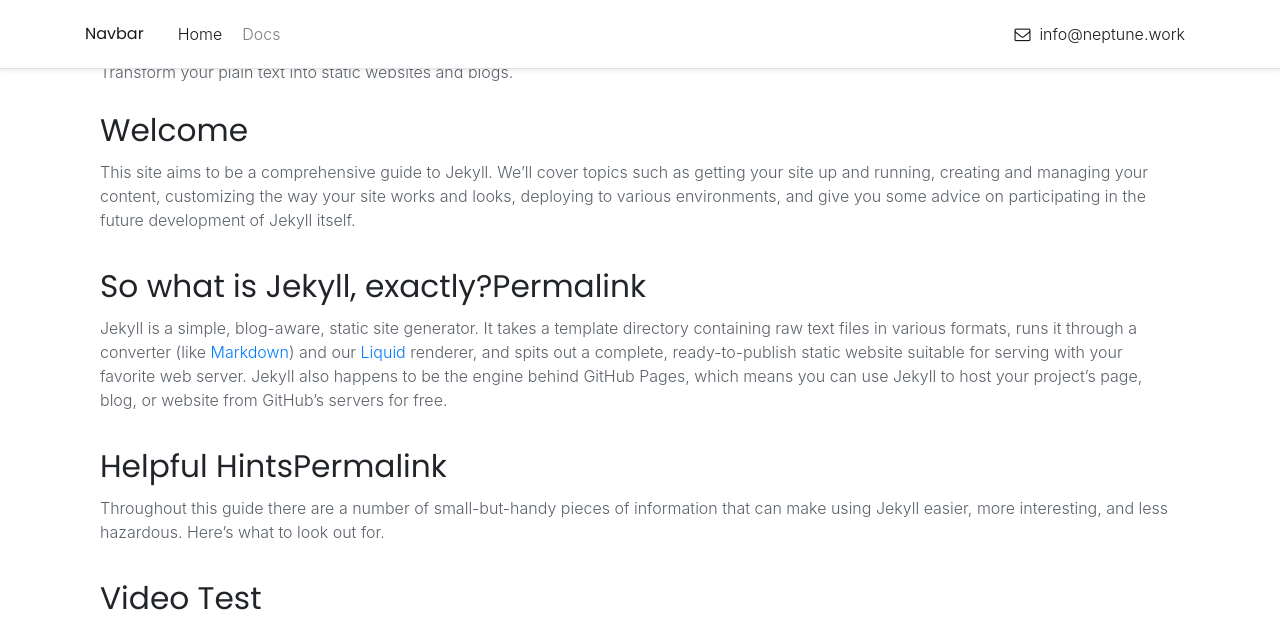
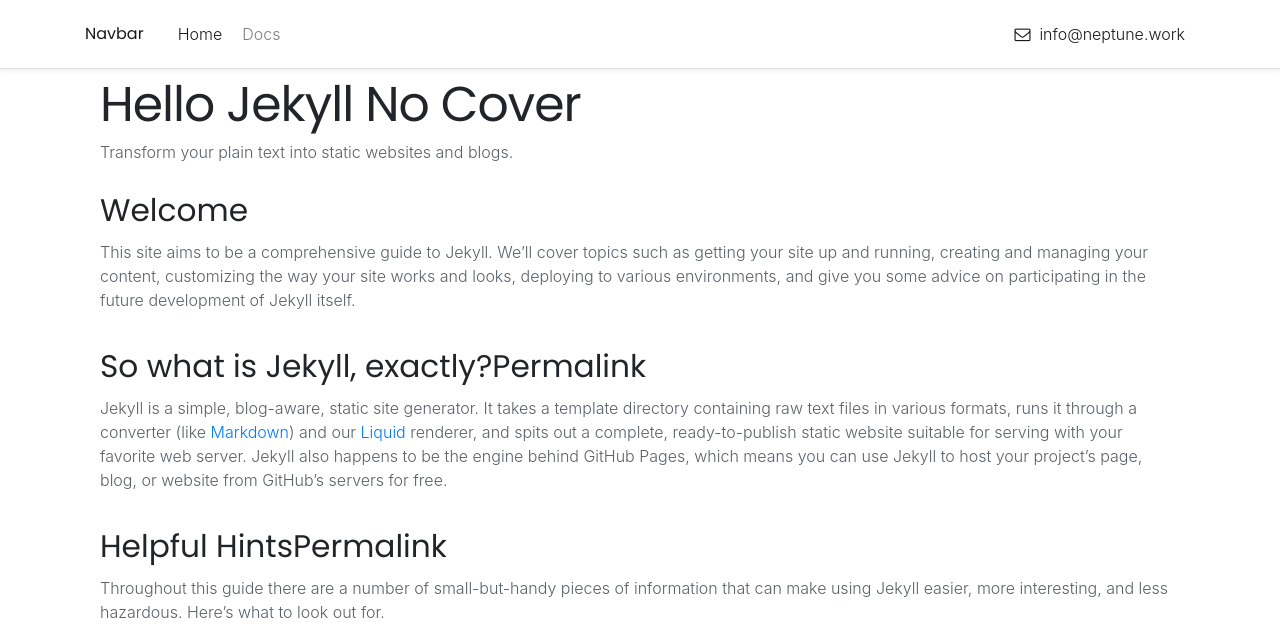
Before and after one commit to KevBuild4UR/_backup, a Jekyll site: the page built from _posts/2020-08-21-hello-jekyll-no-cover.md, in a window 1280 px wide and 1167 px high. Shown: the top 628 px of the window. Built offline with Jekyll 4.4.1, drawn with Linux system fonts in a browser that asks for light colours; nearby versions of some CDN libraries; grey boxes are pictures that could not be loaded.

Commit message:
Update post.html

```diff
--- a/_layouts/post.html
+++ b/_layouts/post.html
@@ -7,10 +7,10 @@
       <div class="col-md-12 col-md-offset-1 text-center"></div>
     </div>
   </div>
-  <div class="blog-header-filter blog-header-filter-gradient" style="background: url('{{ page.cover | relative_url }}') center no-repeat; background-size: cover; padding-bottom: 5rem;"></div>
+  <div class="blog-header-filter blog-header-filter-gradient" style="background: url('{{ page.cover | relative_url }}') center no-repeat; background-size: cover;"></div>
 </section>
 {% endif %}
-<section id="blog-content">
+<section id="blog-content" style="padding-top: 5rem">
 <div class="container">
   <div class="col-md-12">
     <h1>{{ page.title }}</h1>
```
